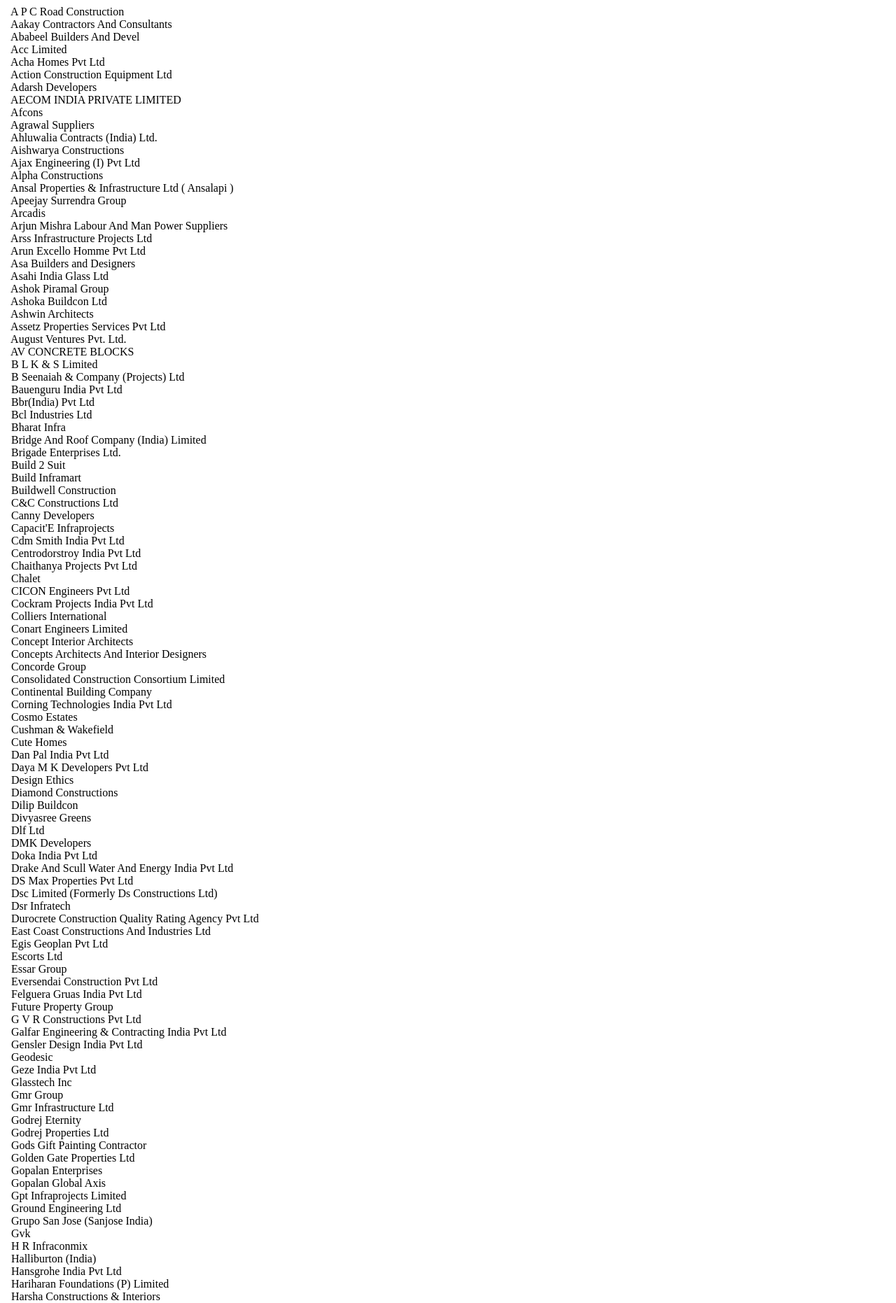
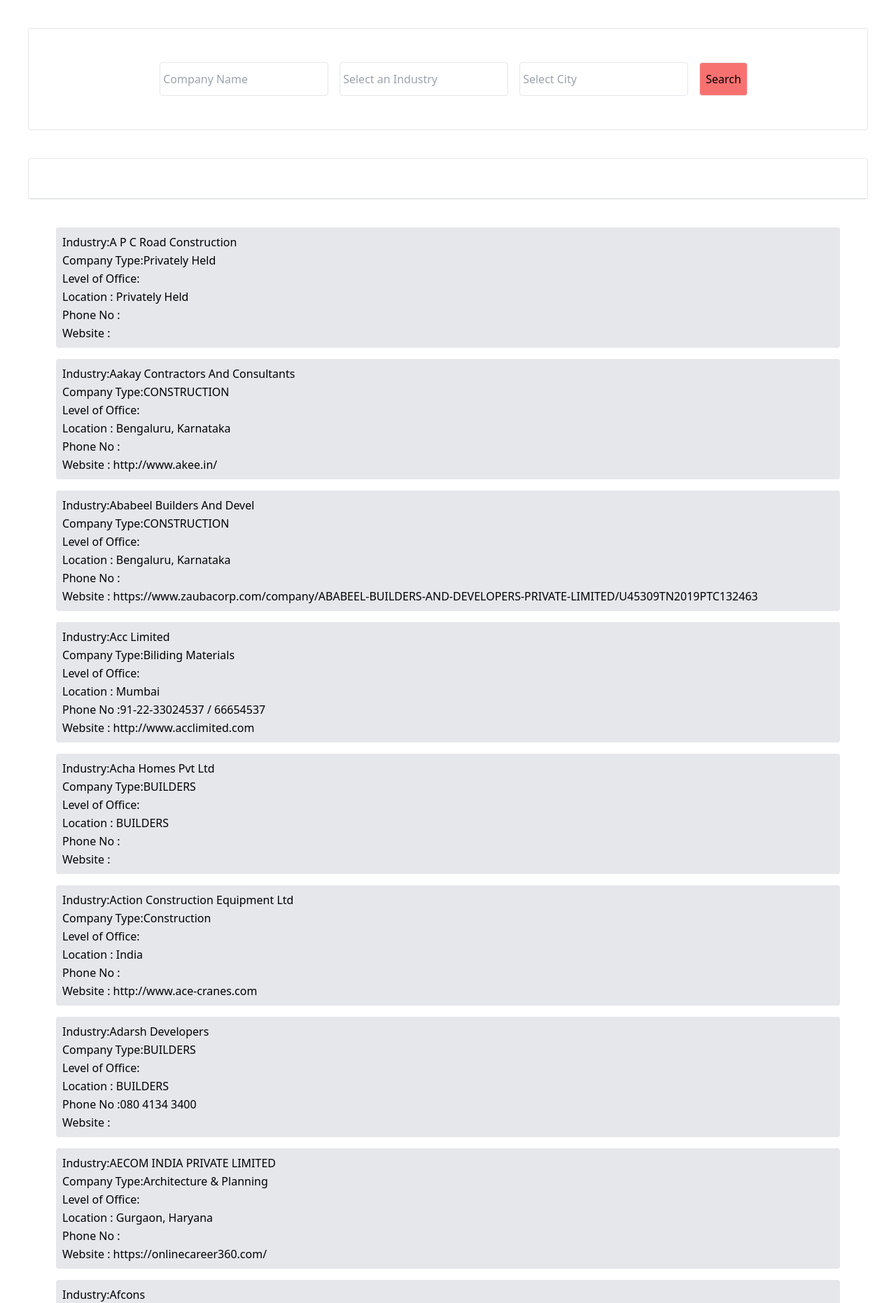
Before and after one commit to gvsreevarsha/CompanyDatabase, a PHP site: page /search.php in a window 1280 px wide. Shown: the top 1862 px of the page at 70% size. Run offline with PHP 8.4, Linux system fonts and the light colour scheme; data comes from the database, SQL or seed files in the repository; data that the repository does not hold is empty.

Commit message:
Almost Done

```diff
--- a/search.php
+++ b/search.php
@@ -1,17 +1,81 @@
 <?php
+$con = new mysqli("localhost", "root", "", "Companies");
 if(isset($_GET['let']))
 $let = $_GET['let'];
 else
 $let='';
-$query = "SELECT Name_of_the_Company FROM cdb WHERE Name_of_the_Company LIKE '$let%'";
-$con = new mysqli("localhost", "root", "NikiSiddu3014!", "Company_DB");
-    if ($result = $con->query($query)) {
-        while ($row = $result->fetch_assoc()) {
-           echo '<tr>
-            <td>'.$row["CNo"].'&nbsp</td>
-            <td>'.$row["Name_of_the_Company"].'&nbsp</td>
-            <td>'.$row["Origin"].'&nbsp</td><br>';
-        }
-        $result->free();
+$query1 = "SELECT * FROM cdb WHERE Name_of_the_Company LIKE '$let%'";
+?>
+<!DOCTYPE html>
+<html lang="en">
+<head>
+    <meta charset="UTF-8">
+    <meta name="viewport" content="width=device-width, initial-scale=1.0">
+    <link href="https://unpkg.com/tailwindcss@^1.0/dist/tailwind.min.css" rel="stylesheet">
+
+    <title>Company Database</title>
+</head>
+<body class="bg-gradient-to-r from-teal-400 to-blue-500">
+    <div>
+        <form class="h-50 border rounded my-10 mx-10" method="post" action="index.php">
+            <div class="flex flex-wrap justify-center my-10">
+                <input type="text" class="h-12 border rounded p-1 ml-4 sm:my-2 " placeholder="Company Name" name="c_name">
+                <input type="text" class="h-12 border rounded p-1 ml-4 sm:my-2"  placeholder="Select an Industry" name="type">
+                    <!--<?php
+                        $con = new mysqli("localhost", "root", "", "Companies");
+                        $query = "SELECT DISTINCT Type_of_Organization FROM `cdb`";
+                        if ($result = $con->query($query)) {
+                            while ($row = $result->fetch_assoc()) {
+                                echo "<option value='" . $row['Type_of_Organization'] ."'>" . $row['Type_of_Organization'] ."</option>";
+                            }
+                            $result->free();
+                        }
+                    ?>
+                </select>-->
+                <input type="text" class="h-12 border rounded p-1 ml-4 sm:my-2" placeholder="Select City" name="city">
+                <button class="rounded border p-2 ml-4 sm:my-2 bg-red-400">Search</button>
+            </div>
+        </form>
+    </div>
+    <div class="border rounded my-10 mx-10">
+            <div id="Sort">A</div>
+            <hr class="bg-black"/>
+            <div id="Companies"></div>
+    </div>
+</body>
+<script>
+    var i;
+    var b="<span class='ml-2 text-white p-2 my-2'>Sort By Company Name ></span>";
+    var url="";
+    for(i=0;i<26;i++){
+        url=String.fromCharCode(65+i);
+        console.log(url);
+        b+="<button class='ml-2 text-white p-2 hover:bg-red-400 my-2'><a href='search.php?let="+String.fromCharCode(65+i)+"'>"+String.fromCharCode(65+i)+"</a></button>";
+        console.log(i);
     }
+    document.getElementById("Sort").innerHTML=b;
+</script>
+<?php
+$con = new mysqli("localhost", "root", "", "Companies");
+/*$city=$_POST['city'];
+$type=$_POST['type'];
+$name=$_POST['c_name'];
+$query2 = "SELECT * FROM `cdb` WHERE `Name_of_the_Company` LIKE '%$name%' AND `Type_of_Organization` LIKE '%$type%' AND `Company_Address` LIKE '%$city%' ORDER BY `Name_of_the_Company`";
+//echo $query;*/
+//$query= $query1." INTERSECT ".$query2;
+if ($result = $con->query($query1)) {
+    while ($row = $result->fetch_assoc()) {
+
+        echo '<div class="my-4 bg-gray-200 rounded ml-20 mr-20 p-2"><table>'.
+        '<tr><td>Industry:'.$row["Name_of_the_Company"].'</td></tr>' .
+        '<tr><td>Company Type:'.$row["Type_of_Organization"].'</td></tr> '.
+        '<tr><td>Level of Office:</td></tr> '.
+        '<tr><td>Location   : '.$row["Origin"].'</td></tr>'.
+        '<tr><td>Phone No   :'.$row["Contact_Person_Phone_No"].'</td></tr> '.
+        '<tr><td>Website    : '.$row["Website"].'</td></tr>'.
+        '</table></div>';
+    }
+    $result->free();
+}
 ?>
+</html>
```
Also changed, not shown: index.php (+67 -6 lines).
